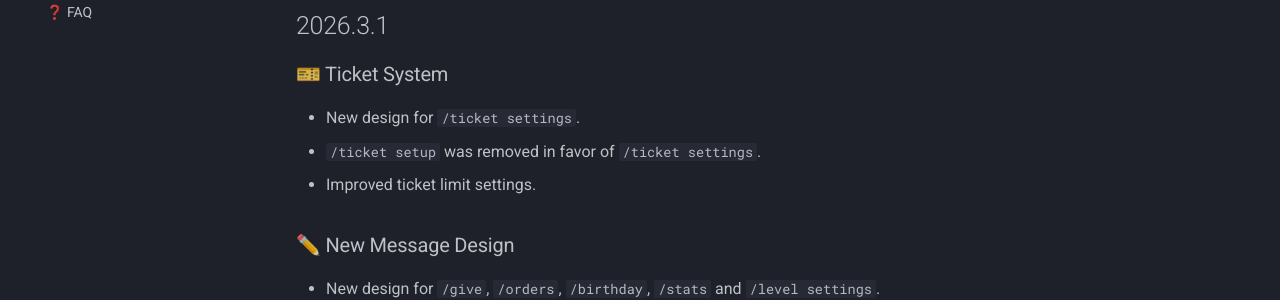
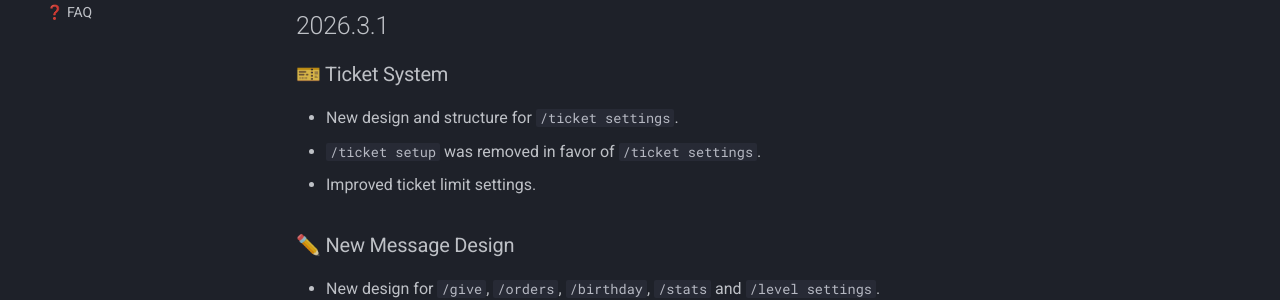
Before and after one commit to CookieAppTeam/docs, an MkDocs documentation site: the page built from docs/changelog.md, in a window 1280 px wide and 900 px high. Shown: the part 341-641 px from the top of the window. Built offline with MkDocs 1.6.1 and Material for MkDocs 9.7.7, drawn with Linux system fonts in a browser that asks for light colours.

Commit message:
Structure

```diff
--- a/docs/changelog.md
+++ b/docs/changelog.md
@@ -14,7 +14,7 @@ Here you can find new features and improvements in each version of Cookie.
 ## 2026.3.1
 
 ### 🎫 Ticket System
-- New design for `/ticket settings`.
+- New design and structure for `/ticket settings`.
 - `/ticket setup` was removed in favor of `/ticket settings`.
 - Improved ticket limit settings.
 
```
